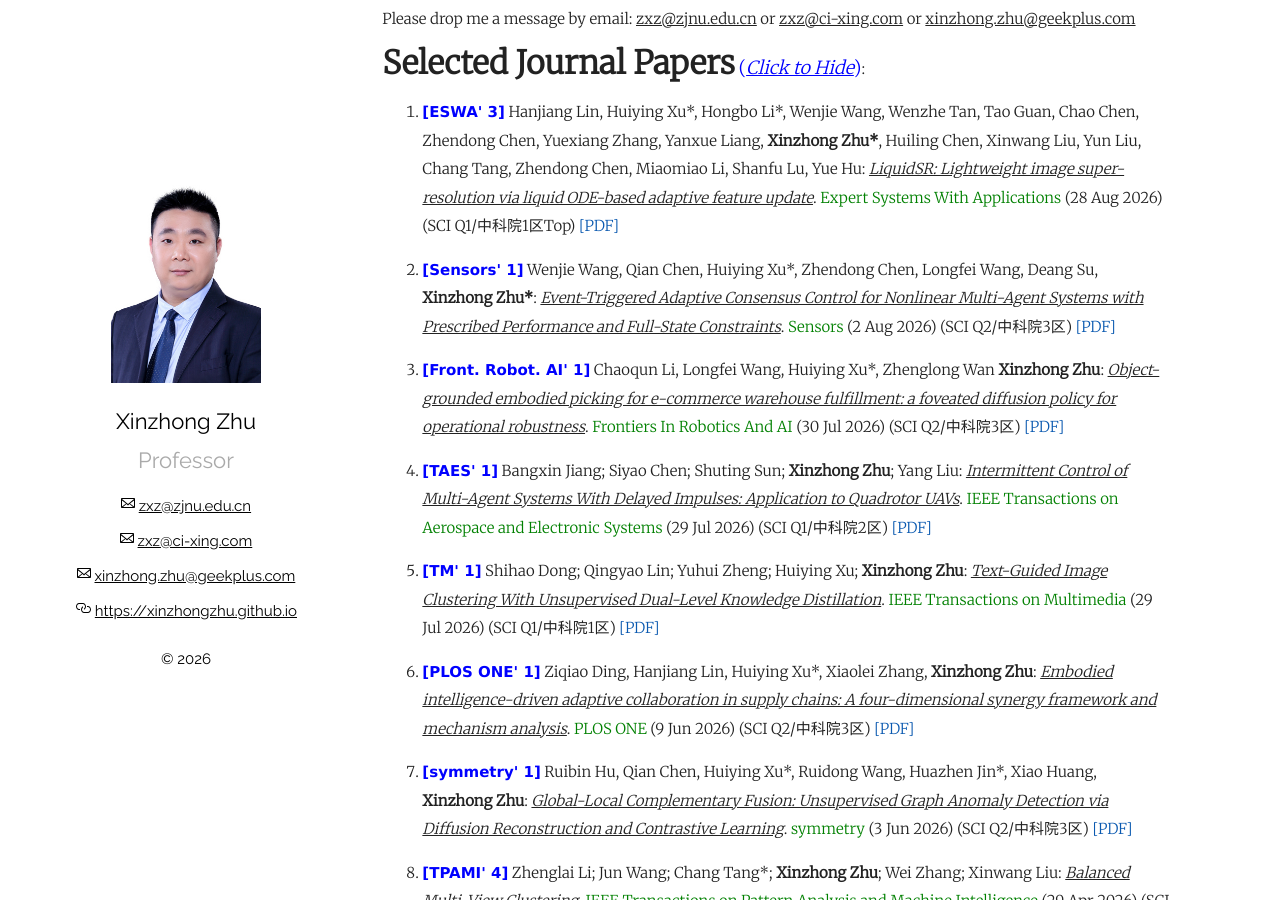
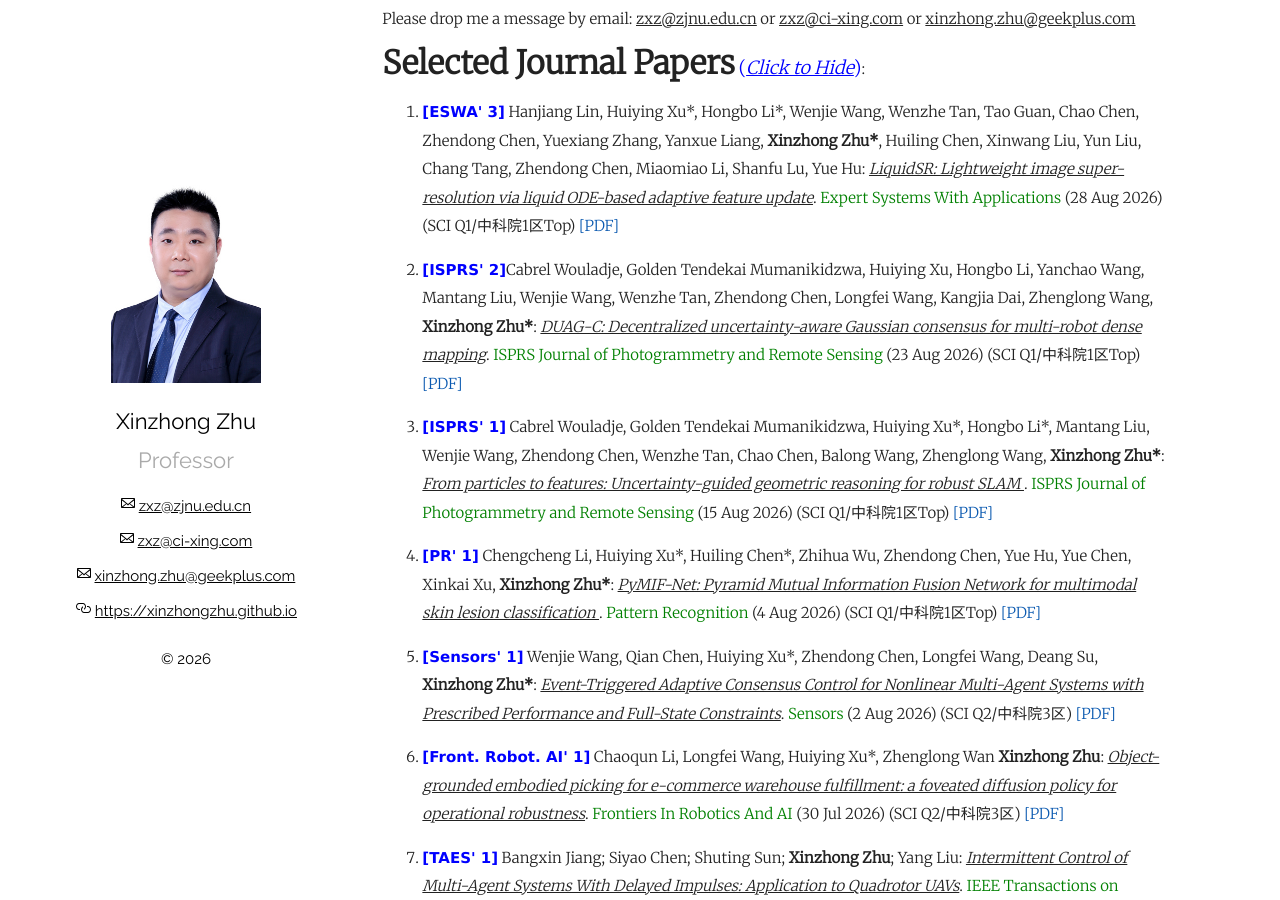
Before and after one commit to xinzhongzhu/xinzhongzhu.github.io, a Jekyll site: the page built from index.md, in a window 1280 px wide and 900 px high, scrolled down 820 px. Built offline with Jekyll 4.4.1, drawn with Linux system fonts in a browser that asks for light colours.

Commit message:
Update index.md

```diff
--- a/index.md
+++ b/index.md
@@ -22,6 +22,12 @@ Please drop me a message by email: <u>zxz@zjnu.edu.cn</u> or <u>zxz@ci-xing.com<
   <ol>
 
 <p style="margin-top: 8px;"><li><font face="verdana" color="blue"><b>[ESWA' 3]</b></font> Hanjiang Lin, Huiying Xu*, Hongbo Li*, Wenjie Wang, Wenzhe Tan, Tao Guan, Chao Chen, Zhendong Chen, Yuexiang Zhang, Yanxue Liang, <b>Xinzhong Zhu*</b>, Huiling Chen, Xinwang Liu, Yun Liu, Chang Tang, Zhendong Chen, Miaomiao Li, Shanfu Lu, Yue Hu: <i><u>LiquidSR: Lightweight image super-resolution via liquid ODE-based adaptive feature update</u></i>. <font color="green"> Expert Systems With Applications </font> (28 Aug 2026) (SCI Q1/中科院1区Top) <a href = "https://xinzhongzhu.github.io/document/LiquidSR Lightweight image super-resolution via liquid ODE-based adaptive feature update.pdf">[PDF]</a>  </li></p>
+
+<p style="margin-top: 8px;"><li><font face="verdana" color="blue"><b>[ISPRS' 2]</b></font>Cabrel Wouladje, Golden Tendekai Mumanikidzwa, Huiying Xu, Hongbo Li, Yanchao Wang, Mantang Liu, Wenjie Wang, Wenzhe Tan, Zhendong Chen, Longfei Wang, Kangjia Dai, Zhenglong Wang, <b>Xinzhong Zhu*</b>: <i><u>DUAG-C: Decentralized uncertainty-aware Gaussian consensus for multi-robot dense mapping</u></i>. <font color="green"> ISPRS Journal of Photogrammetry and Remote Sensing</font> (23 Aug 2026) (SCI Q1/中科院1区Top) <a href = "https://xinzhongzhu.github.io/document/DUAG-C.pdf">[PDF]</a>  </li></p>
+
+<p style="margin-top: 8px;"><li><font face="verdana" color="blue"><b>[ISPRS' 1]</b></font> Cabrel Wouladje, Golden Tendekai Mumanikidzwa, Huiying Xu*, Hongbo Li*, Mantang Liu, Wenjie Wang, Zhendong Chen, Wenzhe Tan, Chao Chen, Balong Wang, Zhenglong Wang, <b>Xinzhong Zhu*</b>: <i><u> From particles to features: Uncertainty-guided geometric reasoning for robust SLAM </u></i>. <font color="green"> ISPRS Journal of Photogrammetry and Remote Sensing </font> (15 Aug 2026) (SCI Q1/中科院1区Top) <a href = "https://xinzhongzhu.github.io/document/From particles to features.pdf">[PDF]</a>  </li></p>
+
+<p style="margin-top: 8px;"><li><font face="verdana" color="blue"><b>[PR' 1]</b></font> Chengcheng Li, Huiying Xu*, Huiling Chen*, Zhihua Wu, Zhendong Chen, Yue Hu, Yue Chen, Xinkai Xu, <b>Xinzhong Zhu*</b>: <i><u>PyMIF-Net: Pyramid Mutual Information Fusion Network for multimodal skin lesion classification </u></i>. <font color="green"> Pattern Recognition </font> (4 Aug 2026) (SCI Q1/中科院1区Top) <a href = "https://xinzhongzhu.github.io/document/PyMIF-Net.pdf">[PDF]</a>  </li></p>
 
 <p style="margin-top: 8px;"><li><font face="verdana" color="blue"><b>[Sensors' 1]</b></font> Wenjie Wang, Qian Chen, Huiying Xu*, Zhendong Chen, Longfei Wang, Deang Su, <b>Xinzhong Zhu*</b>: <i><u>Event-Triggered Adaptive Consensus Control for Nonlinear Multi-Agent Systems with Prescribed Performance and Full-State Constraints</u></i>. <font color="green"> Sensors</font> (2 Aug 2026) (SCI Q2/中科院3区) <a href = "https://xinzhongzhu.github.io/document/Event-Triggered Adaptive Consensus Control for Nonlinear Multi-Agent Systems with Prescribed Performance and Full-State Constraints.pdf">[PDF]</a>  </li></p>
 
```
